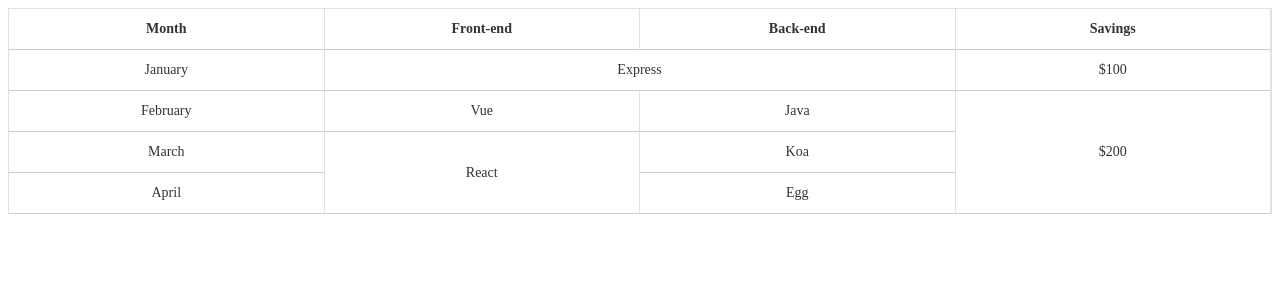
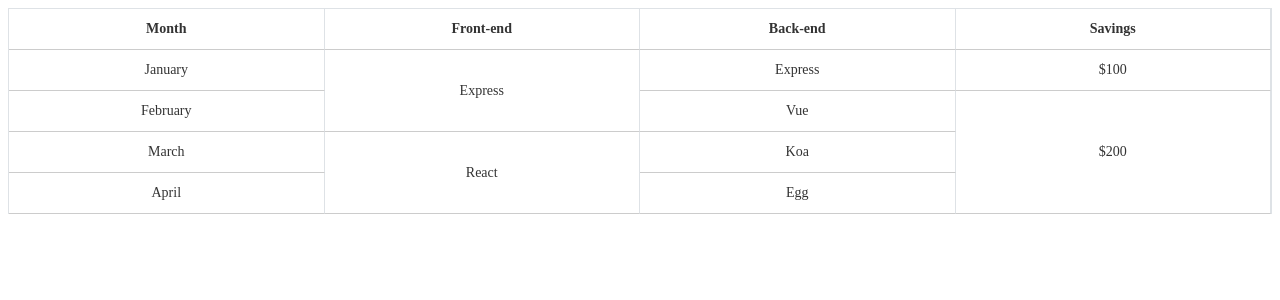
Before and after one commit to ZHONGJIAFENG7/Vue, a Vue app: page /#/ in a window 1280 px wide. Shown: the top 300 px of the page. Built offline with nearby package versions, Linux system fonts and the light colour scheme.

Commit message:
fix: 行列同时合并同一单元格逻辑判断

```diff
--- a/src/components/MergeTable.vue
+++ b/src/components/MergeTable.vue
@@ -14,8 +14,8 @@
         },
         {
           month: 'February',
-          frontEnd: 'Vue',
-          backEnd: 'Java',
+          frontEnd: 'Express',
+          backEnd: 'Vue',
           savings: '$200'
         },
         { month: 'March', frontEnd: 'React', backEnd: 'Koa', savings: '$200' },
@@ -127,6 +127,7 @@
               array1 &&
               array2 &&
               array1 === array2 &&
+              this.rowSpanInst[columnsArray[j - 1]][i] === 1 &&
               this.rowSpanInst[columnsArray[j]][i] === 1
             ) {
               this.colSpanInst[i][this.colPos[i]] += 1;
```
